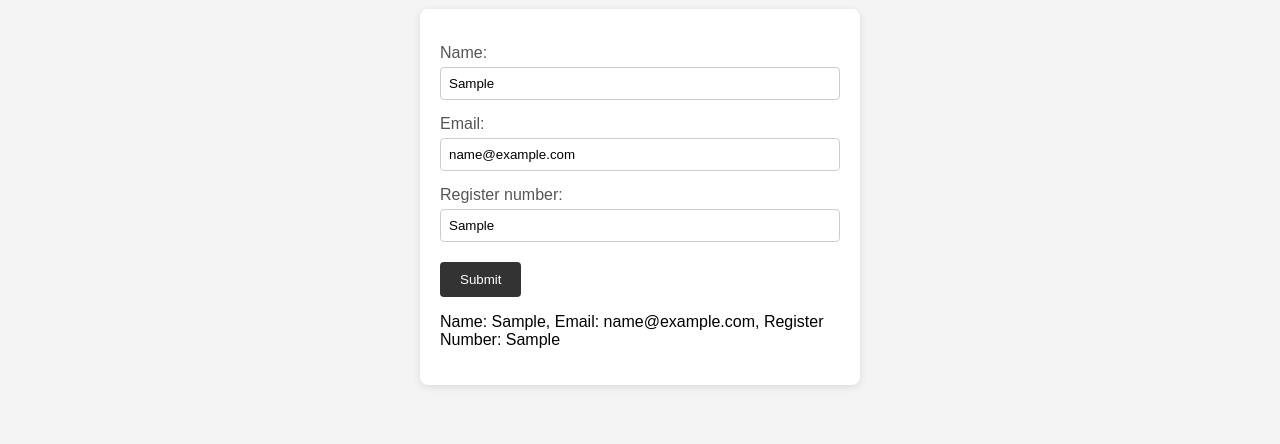
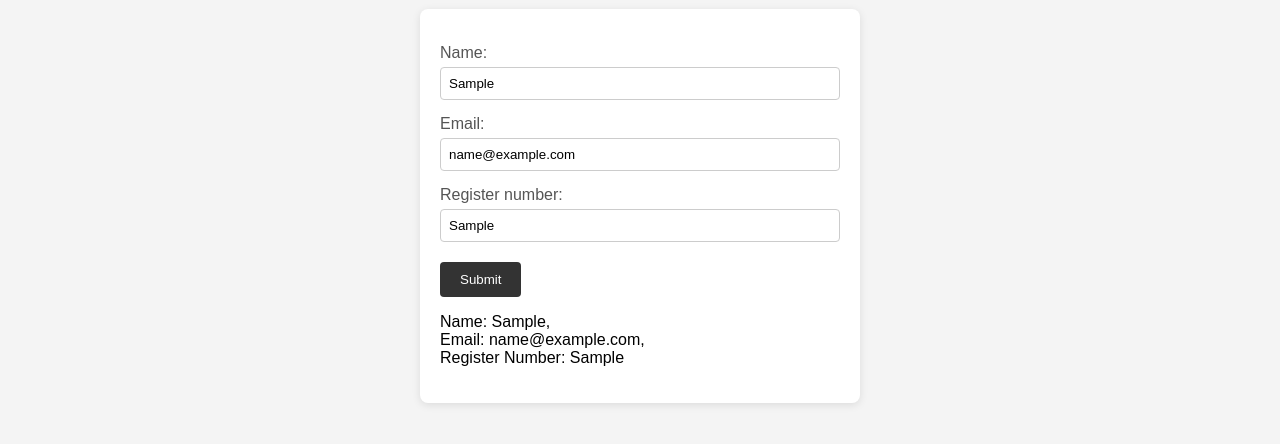
Before and after one commit to Rashvandh/VAC-Assessment-1, a plain HTML site: page index.html in a window 1280 px wide. Both pictures are taken after typing "Sample", "name@example.com", "Sample" into the empty fields and a click on the button "Submit". Shown: the part 126-570 px from the top of the page. Drawn offline with Linux system fonts and the light colour scheme.

Commit message:
change in code

```diff
--- a/index.html
+++ b/index.html
@@ -1,16 +1,18 @@
 <!DOCTYPE html>
 <html lang="en">
+
 <head>
     <meta charset="UTF-8">
     <meta name="viewport" content="width=device-width, initial-scale=1.0">
     <title>VAC</title>
     <link rel="stylesheet" href="style.css">
 </head>
+
 <body>
     <nav class="navbar">
-            <a href="index.html">Home</a>
-            <a href="about.html">About</a>
-            <a href="contact.html">Contact</a>
+        <a href="index.html">Home</a>
+        <a href="about.html">About</a>
+        <a href="contact.html">Contact</a>
     </nav>
     <h1>Welcome to VAC</h1>
     <form action="index.html" method="post">
@@ -27,12 +29,13 @@
         <p id="output"></p>
     </form>
     <script>
-        function showName(){
+        function showName() {
             const name = document.getElementById('name').value;
             const email = document.getElementById('email').value;
             const registernumber = document.getElementById('registernumber').value;
-            document.getElementById('output').innerHTML = `Name: ${name}, Email: ${email}, Register Number: ${registernumber}`;
+            document.getElementById('output').innerHTML = `Name: ${name},<br>Email: ${email},<br>Register Number: ${registernumber}`;
         }
     </script>
 </body>
+
 </html>
```
